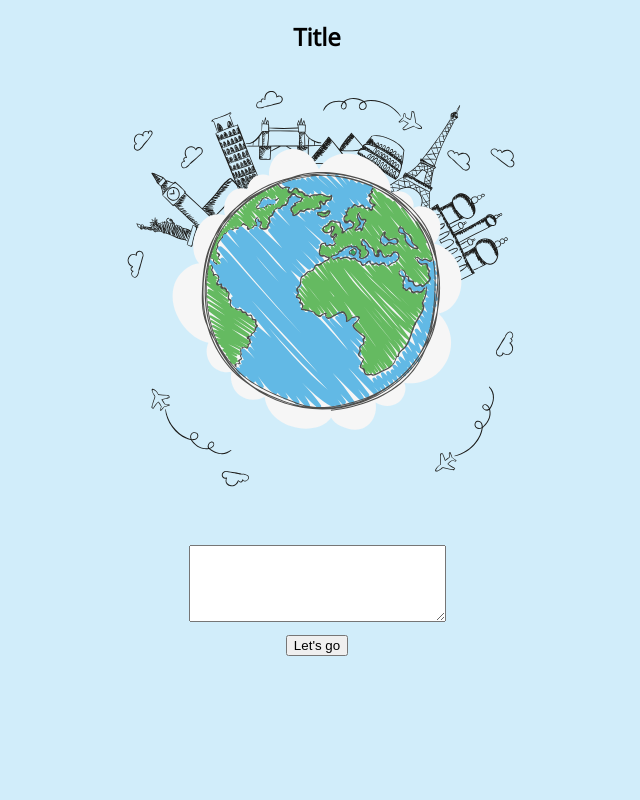
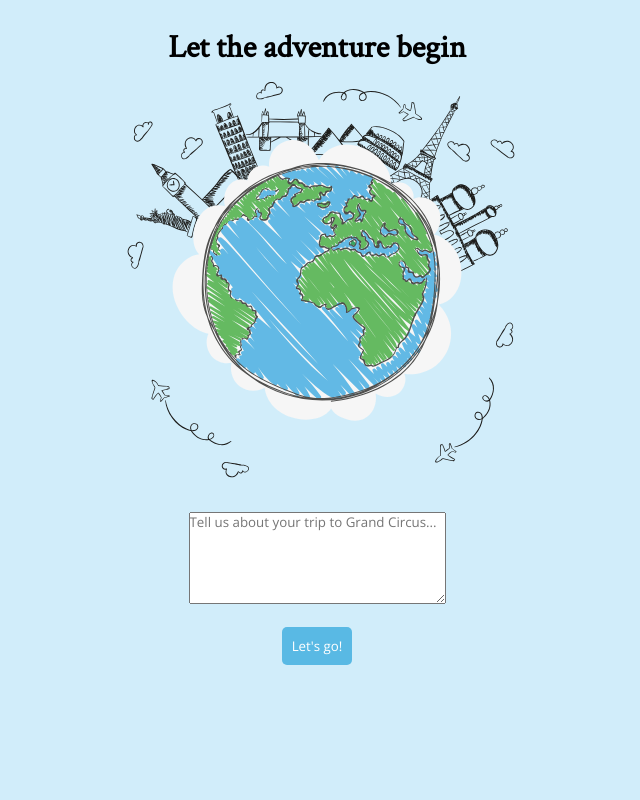
Before and after one commit to ryane1/GC-Final-Project, an Angular app: page / in a window 1280 px wide. Shown: the top 800 px of the page, without its empty margins (323-963 px from the left). Built offline with nearby package versions, Linux system fonts and the light colour scheme; a web font is replaced by a local one.

Commit message:
edited main styling

```diff
--- a/src/app/story/story.component.css
+++ b/src/app/story/story.component.css
@@ -25,6 +25,8 @@ form {
 h1 {
   padding-bottom: 0;
   margin-bottom: 0;
+  font-family: 'Crimson Text', serif;
+  font-size: 2em;
 }
 img {
   height: 60%;
@@ -36,6 +38,16 @@ textarea,
 form {
   margin: 0;
   padding: 0;
+  font-family: 'Open Sans', sans-serif;
+}
+button {
+  background-color: #59B9E4;
+  color: white;
+  border: none;
+  border-radius: 5px;
+  padding: 10px;
+  margin-top: 10px;
+  font-family: 'Open Sans', sans-serif;
 }
 
 @media only screen and (min-width: 768px) {
--- a/src/app/story/story.component.html
+++ b/src/app/story/story.component.html
@@ -1,12 +1,13 @@
 <div class="main-background">
   <section class="main">
-    <h1>Title</h1>
+    <h1>Let the adventure begin</h1>
 
     <img src="assets\images\worldmap.svg" />
 
     <form #userInput="ngForm" (ngSubmit)="analyzeUserData(userInput)">
-      <textarea cols="30" rows="5" ngModel name="textInput"></textarea>
-      <button>Let's go</button>
+      <!-- <label for=""></label> -->
+      <textarea cols="30" rows="5" ngModel name="textInput" placeholder="Tell us about your trip to Grand Circus..."></textarea>
+      <button>Let's go!</button>
     </form>
   </section>
 </div>
```
